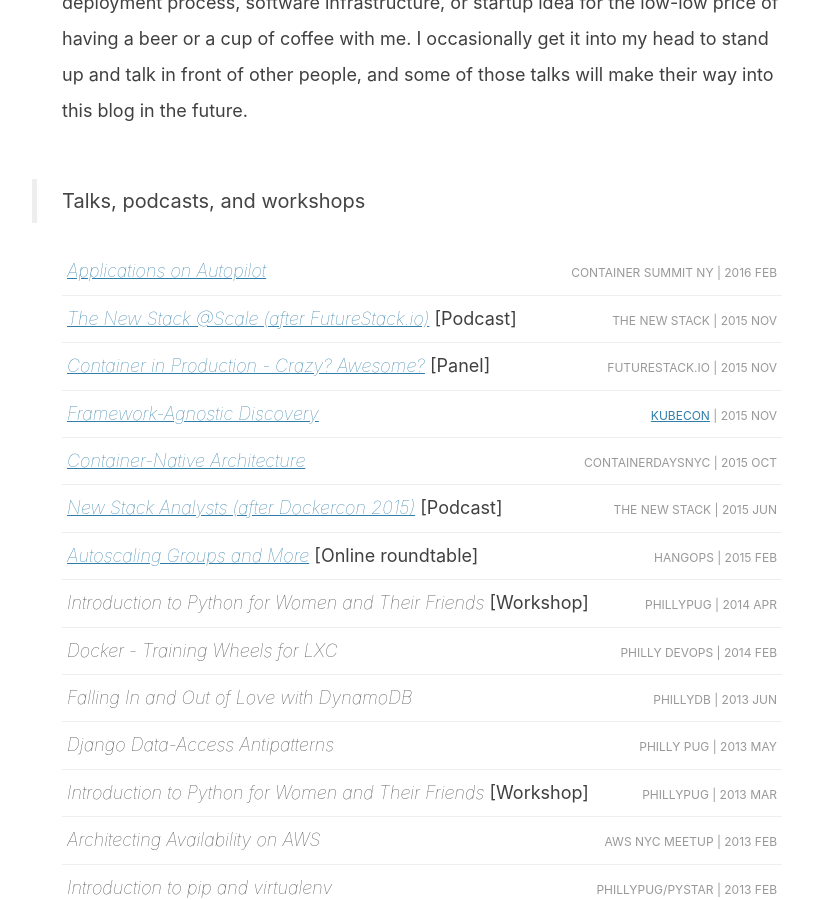
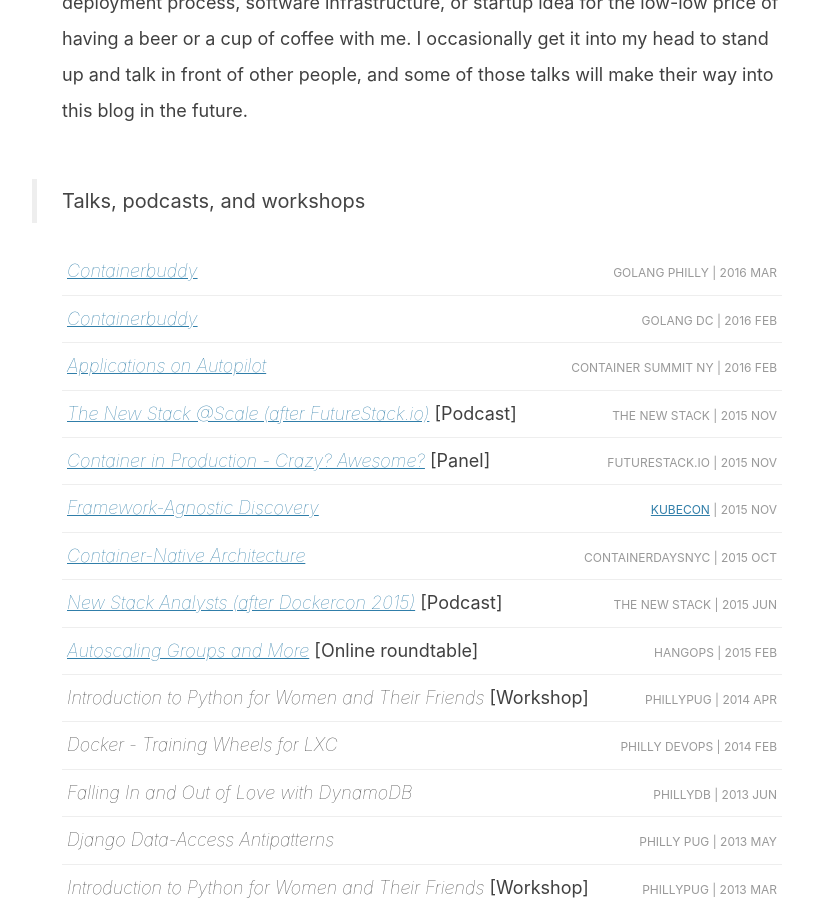
Before and after one commit to tgross/blog.0x74696d.com, a Jekyll site: the page built from community.html, in a window 1280 px wide and 900 px high, scrolled down 560 px. Shown: the whole window, without its empty margins (218-1031 px from the left). Built offline with Jekyll 4.4.1, drawn with Linux system fonts in a browser that asks for light colours.

Commit message:
Added Containerbuddy talks on community page

```diff
--- a/community.html
+++ b/community.html
@@ -10,7 +10,9 @@
 
 <h2>Talks, podcasts, and workshops</h2>
 <ul class="listing">
-    <li><i><a href="http://containersummit.io/events/nyc-2016/videos/applications-on-autopilot">Applications on Autopilot</a></i> <span>Container Summit NY | 2016 Feb</span></li>
+  <li><i><a href="http://www.meetup.com/GoLangPhilly/events/228110580/">Containerbuddy</a></i> <span>GoLang Philly | 2016 Mar</span></li>
+  <li><i><a href="http://www.meetup.com/Golang-DC/events/228413343/">Containerbuddy</a></i> <span>GoLang DC | 2016 Feb</span></li>
+  <li><i><a href="http://containersummit.io/events/nyc-2016/videos/applications-on-autopilot">Applications on Autopilot</a></i> <span>Container Summit NY | 2016 Feb</span></li>
   <li><i><a href="https://soundcloud.com/thenewstackatscale/show-3-monitoring-and-containers">The New Stack @Scale (after FutureStack.io)</a></i> [Podcast] <span>The New Stack | 2015 Nov</span></li>
   <li><i><a href="https://blog.newrelic.com/2016/01/07/containers-futurestack-fs15-video">Container in Production - Crazy? Awesome?</a></i> [Panel] <span>FutureStack.io | 2015 Nov</span></li>
   <li><i><a href="http://0x74696d.com/talk-kubecon-2015/">Framework-Agnostic Discovery</a></i> <span><a href="http://kubecon2015.sched.org/event/de8c17e8a0bfad2f82127c494b2c0d62#.VkKHKa6rRE4">Kubecon</a> | 2015 Nov</span></li>
```
